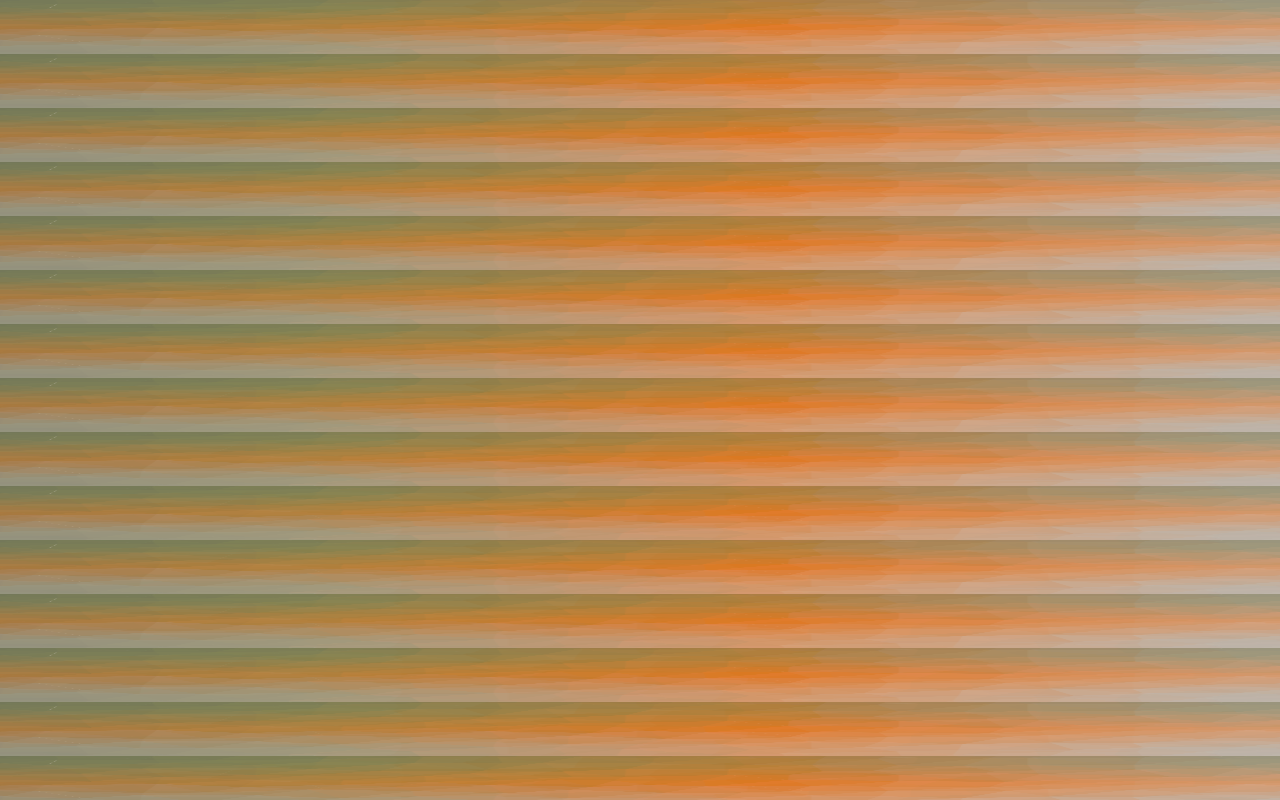
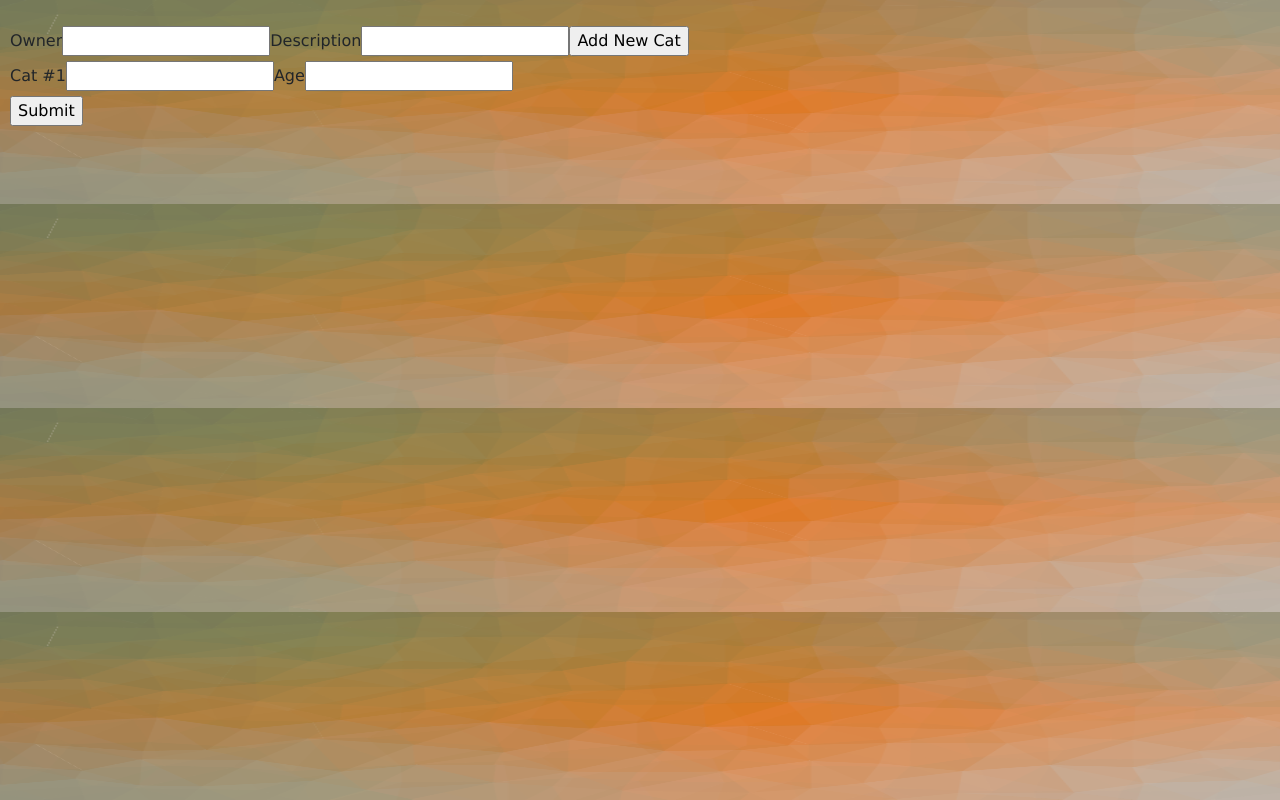
Before and after one commit to emresr/pollyush, a React (Create React App) app in the folder client/: page /form in a window 1280 px wide. Built offline with nearby package versions, Linux system fonts and the light colour scheme.

Commit message:
options to input

```diff
--- a/client/src/App.js
+++ b/client/src/App.js
@@ -11,6 +11,7 @@ import Mainpage from "./components/Mainpage";
 import Header from "./components/Header";
 import Result from "./components/Result";
 
+import Form from "./components/Form";
 function App() {
   return (
     <div>
@@ -19,7 +20,7 @@ function App() {
         <Switch>
           <Route exact path="/" component={Mainpage} />
           <Route exact path="/add" component={AaInput} />
-          // <Route exact path="/list" component={List} />
+          // <Route exact path="/form" component={Form} />
           <Route exact path="/poll/:id" component={Pollpage} />
           <Route exact path="/result/:id" component={Result} />
         </Switch>
--- /dev/null
+++ b/client/src/components/Form.js
@@ -0,0 +1,82 @@
+import React, { useState } from "react";
+const Form = () => {
+  const [ownerState, setOwnerState] = useState({
+    owner: "",
+    description: "",
+  });
+  const handleOwnerChange = (e) =>
+    setOwnerState({
+      ...ownerState,
+      [e.target.name]: [e.target.value],
+    });
+
+  const blankCat = { name: "", age: "" };
+  const [catState, setCatState] = useState([{ ...blankCat }]);
+
+  const addCat = () => {
+    setCatState([...catState, { ...blankCat }]);
+  };
+
+  const handleCatChange = (e) => {
+    const updatedCats = [...catState];
+    updatedCats[e.target.dataset.idx][e.target.className] = e.target.value;
+    setCatState(updatedCats);
+  };
+
+  const pushConsole = () => {
+    console.log(ownerState);
+  };
+
+  return (
+    <form>
+      <label htmlFor="owner">Owner</label>
+      <input
+        type="text"
+        name="owner"
+        id="owner"
+        value={ownerState.owner}
+        onChange={handleOwnerChange}
+      />
+      <label htmlFor="description">Description</label>
+      <input
+        type="text"
+        name="description"
+        id="description"
+        value={ownerState.owner}
+        onChange={handleOwnerChange}
+      />
+
+      <input type="button" value="Add New Cat" onClick={addCat} />
+      {catState.map((val, idx) => {
+        const catId = `name-${idx}`;
+        const ageId = `age-${idx}`;
+        return (
+          <div key={`cat-${idx}`}>
+            <label htmlFor={catId}>{`Cat #${idx + 1}`}</label>
+            <input
+              type="text"
+              name={catId}
+              data-idx={idx}
+              id={catId}
+              className="name"
+              value={catState[idx].name}
+              onChange={handleCatChange}
+            />
+            <label htmlFor={ageId}>Age</label>
+            <input
+              type="text"
+              name={ageId}
+              data-idx={idx}
+              id={ageId}
+              className="age"
+              value={catState[idx].age}
+              onChange={handleCatChange}
+            />
+          </div>
+        );
+      })}
+      <input type="submit" value="Submit" onClick={pushConsole} />
+    </form>
+  );
+};
+export default Form;
--- a/client/src/components/Input.js
+++ b/client/src/components/Input.js
@@ -5,9 +5,9 @@ import { useList, useListVals } from "react-firebase-hooks/database";
 const Input = () => {
   const pollsItem = {
     title: "",
-    option: [],
+    options: "",
   };
-
+  //input statics
   const [polls, setPolls] = useState(pollsItem);
 
   const handleInput = (e) => {
@@ -15,23 +15,36 @@ const Input = () => {
     setPolls({ ...polls, [name]: value });
   };
 
+  //options dynamic
+  const blankOption = { option_title: "", option_score: 0 };
+  const [optionState, setOptionState] = useState([{ ...blankOption }]);
+
+  const addOption = () => {
+    setOptionState([...optionState, { ...blankOption }]);
+  };
+
+  const handleOptionChange = (e) => {
+    const updatedOptions = [...optionState];
+    updatedOptions[e.target.dataset.idx][e.target.className] = e.target.value;
+    setOptionState(updatedOptions);
+    console.log(updatedOptions);
+  };
+
+  const pushConsole = () => {
+    console.log(optionState);
+  };
+
+  // push new one
   const [len] = useListVals(pollService.getAll());
 
   const save = () => {
     var data = {
       id: len.length + 1,
       title: polls.title,
-      option: polls.option,
+      option: "polls.option",
+      options: optionState,
     };
     pollService.create(data);
-
-    var dataOption = {
-      option: polls.option,
-    };
-    const key = "-MOffQFTdecvdlzCctQt";
-    pollService.createOptions(key, dataOption);
-
-    console.log(pollService.create(data).toString());
     //  history.push('/thank-you')  https://gist.github.com/elitan/5e4cab413dc201e0598ee05287ee4338
   };
 
@@ -56,7 +69,32 @@ const Input = () => {
           placeholder="Option"
         />
 
-        <button onClick={save}>Mf</button>
+        <input type="button" value="Add New Option" onClick={addOption} />
+        {optionState.map((val, idx) => {
+          const optionId = `option_title-${idx}`;
+          return (
+            <div key={`option-${idx}`}>
+              <label htmlFor={optionId}>{`Option #${idx + 1}`}</label>
+              <input
+                type="text"
+                name={optionId}
+                data-idx={idx}
+                id={optionId}
+                className="option_title"
+                value={optionState[idx].option_title}
+                onChange={handleOptionChange}
+              />
+            </div>
+          );
+        })}
+
+        <input type="button" value="Submit" onClick={pushConsole} />
+        <input
+          onClick={save}
+          type="button"
+          className="btn-success"
+          value="Push"
+        />
       </form>
     </div>
   );
--- a/client/src/components/List.js
+++ b/client/src/components/List.js
@@ -7,7 +7,7 @@ const List = () => {
   const [polls] = useList(pollService.getAll());
 
   const [polls1] = useList(pollService.getAll());
-  console.log(polls1[0]);
+  //console.log(polls1[0]);
   return (
     <div class="col-sm">
       <h6 className="list-title"> Latest Polls</h6>
```
